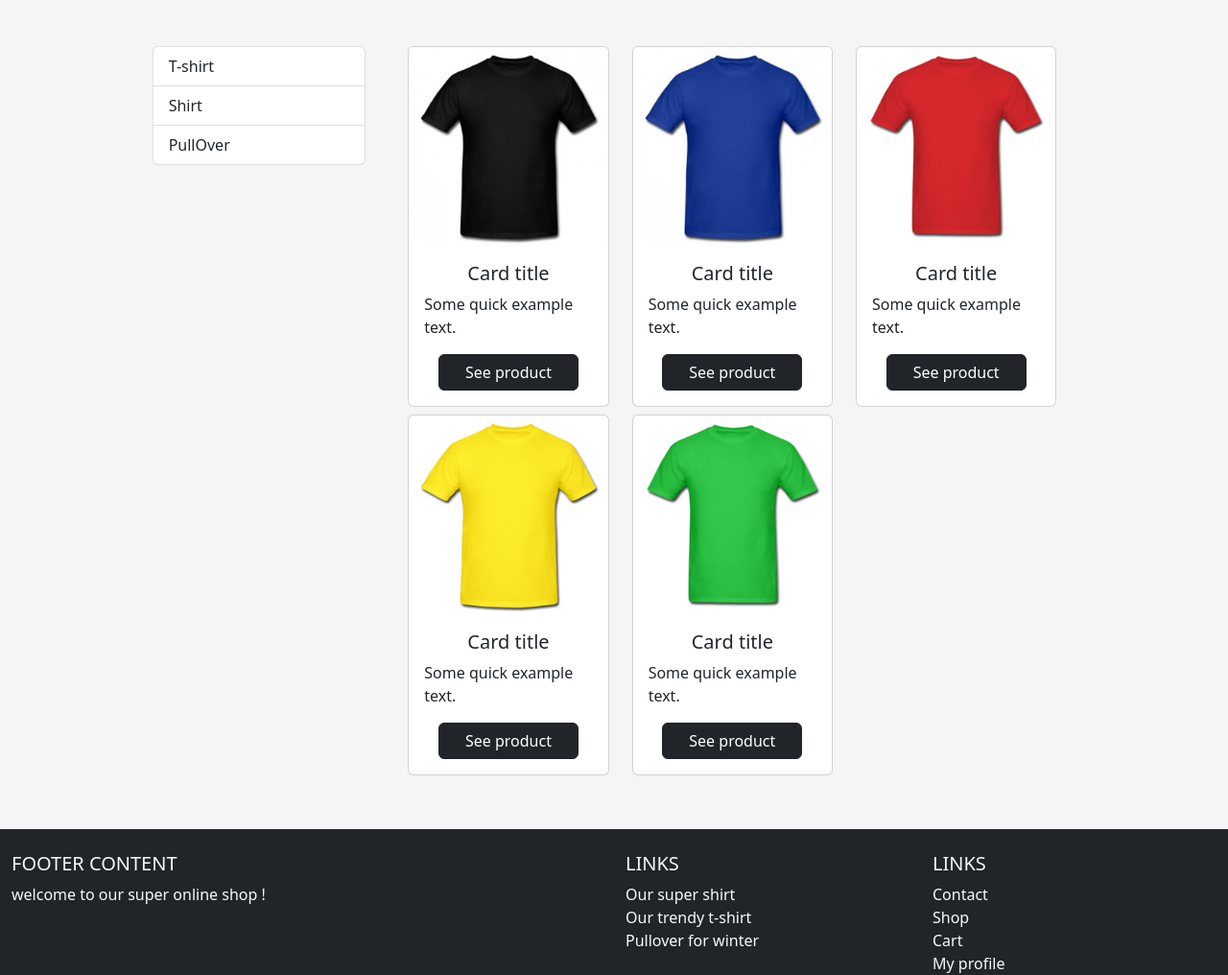
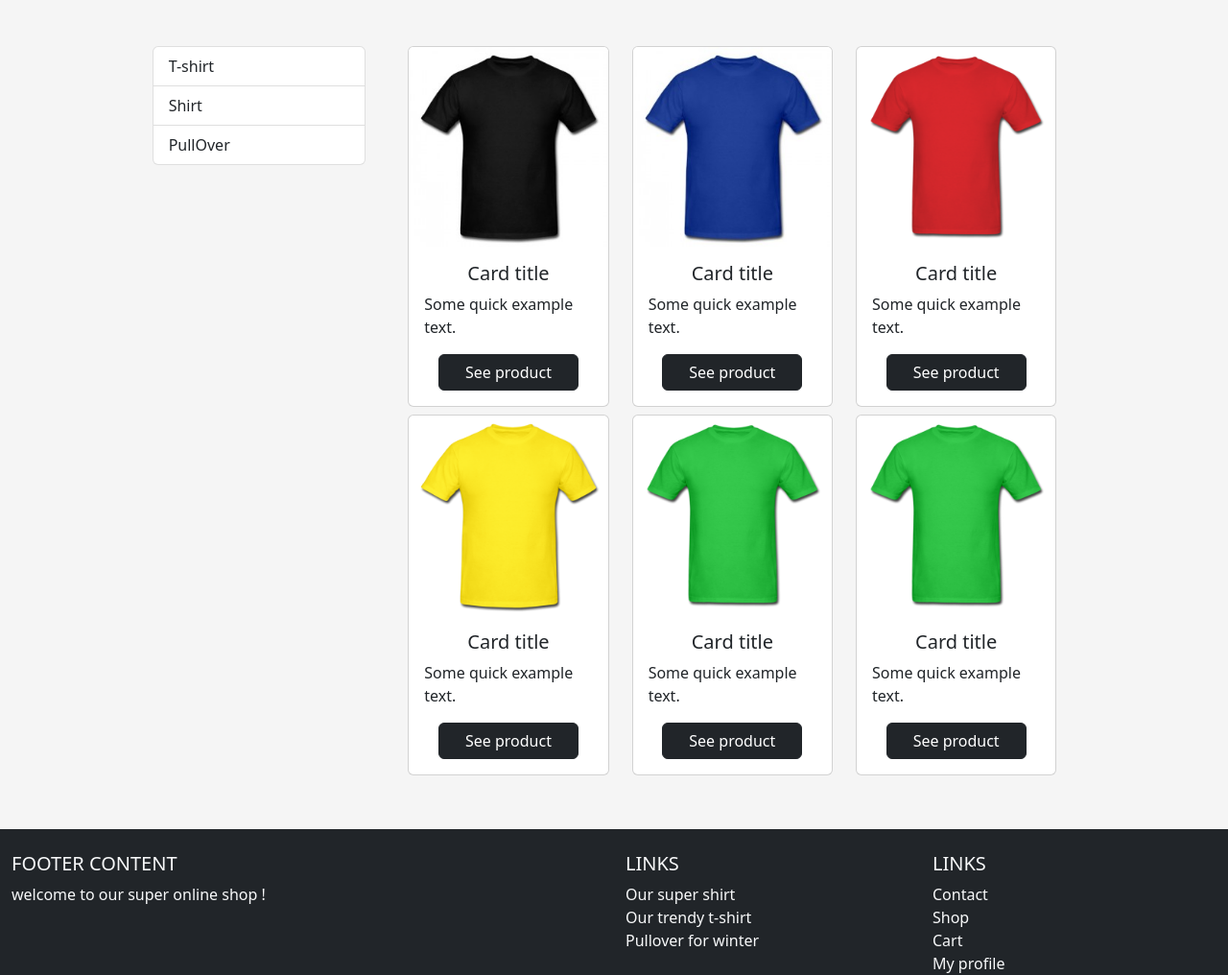
Before and after one commit to Med95B/ShopOnline, a plain HTML site: page index.html in a window 1280 px wide. Shown: the part 80-1096 px from the top of the page at 96% size. Drawn offline with Linux system fonts and the light colour scheme.

Commit message:
1 card added to homepage

```diff
--- a/index.html
+++ b/index.html
@@ -98,6 +98,16 @@
                             </div>
                         </div>
                     </div>
+                    <div class="col-md-4 mb-2">
+                        <div class="card">
+                            <img src="green_t-shirt.png" class="card-img-top">
+                            <div class="card-body d-flex flex-column align-items-center">
+                              <h5 class="card-title">Card title</h5>
+                              <p class="card-text">Some quick example text.</p>
+                              <a href="#" class="row col-10 btn btn-dark">See product</a>
+                            </div>
+                        </div>
+                    </div>
                 </div>
             </div>
         </div>
```
